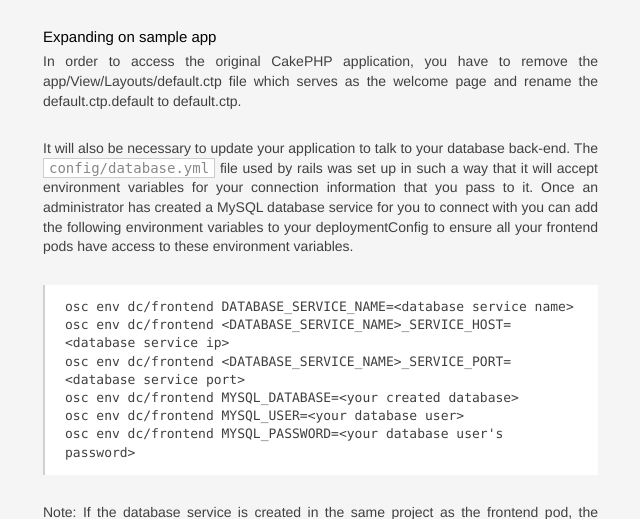
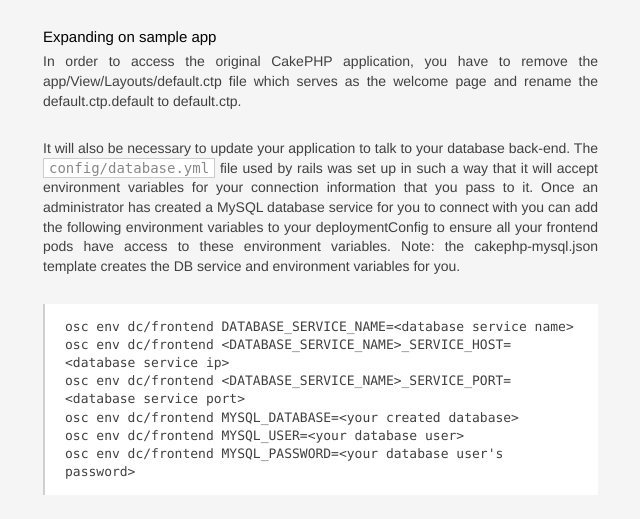
Before and after one commit to sclorg/cakephp-ex, a CakePHP app: the page made by app/View/Pages/home.ctp in a window 1280 px wide. Shown: the part 916-1435 px from the top of the page, without its empty margins (27-667 px from the left). Run offline with PHP 8.4 and a stand-in for CakePHP, Linux system fonts and the light colour scheme; the template is opened without the code that fills it, so the values that code supplies are empty; some libraries are stand-ins or nearby versions.

Commit message:
Adding note in welcome page about template creating db

```diff
--- a/app/View/Layouts/default.ctp
+++ b/app/View/Layouts/default.ctp
@@ -258,6 +258,7 @@ $ git push</pre>
                   <p>
                   It will also be necessary to update your application to talk to your database back-end.  The <code>config/database.yml</code> file used by rails was set up in such a way that it will accept environment variables for your connection information that you pass to it.
                   Once an administrator has created a MySQL database service for you to connect with you can add the following environment variables to your deploymentConfig to ensure all your frontend pods have access to these environment variables.
+                  Note: the cakephp-mysql.json template creates the DB service and environment variables for you.
 
 <pre>
 osc env dc/frontend DATABASE_SERVICE_NAME=&lt;database service name&gt;
```
